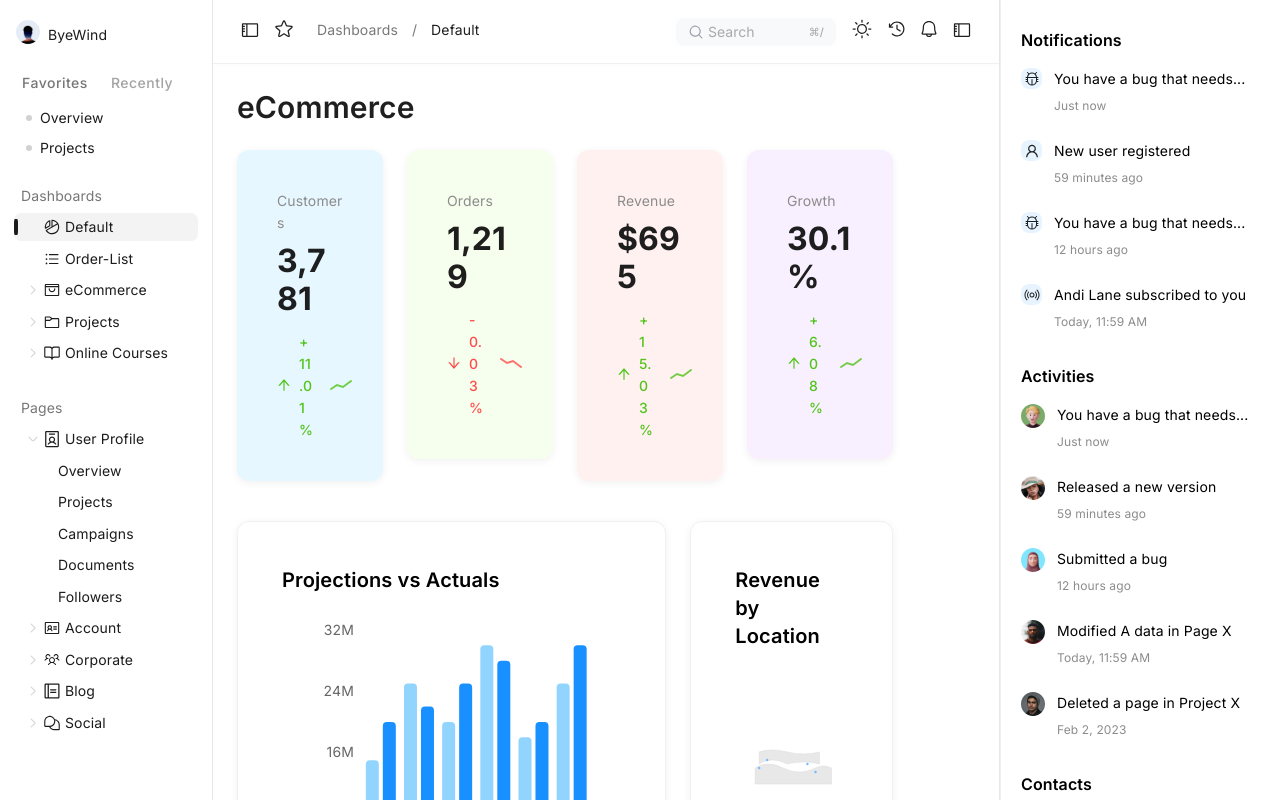
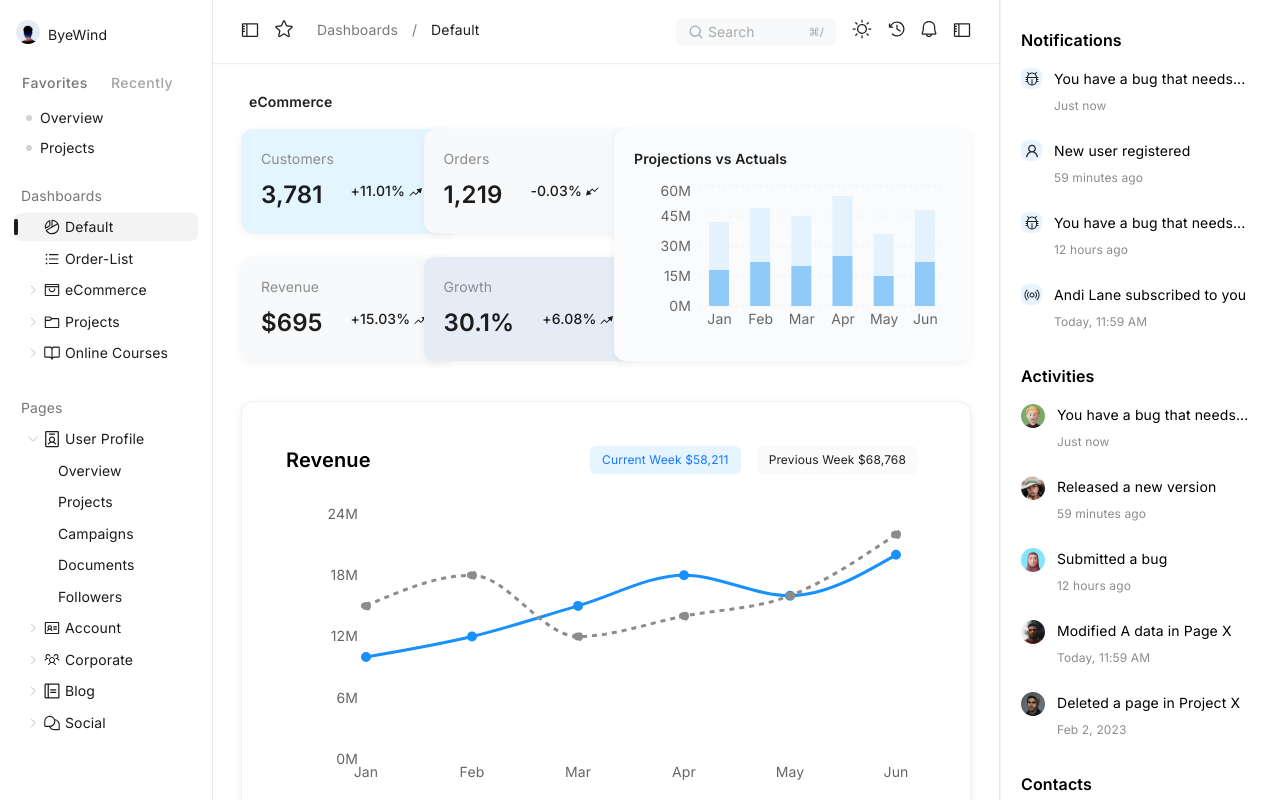
Before and after one commit to torredo786/Juspay-pixel-perfect-React-dashboard, a React (Vite) app in the folder pixel-perfect/: page / in a window 1280 px wide. Shown: the top 800 px of the page. Built offline with nearby package versions, Linux system fonts and the light colour scheme.

Commit message:
projection chart implementation

```diff
--- /dev/null
+++ b/package.json
@@ -0,0 +1,5 @@
+{
+  "dependencies": {
+    "recharts": "^3.2.1"
+  }
+}
--- /dev/null
+++ b/pixel-perfect/src/assets/DeclineIcon.jsx
@@ -0,0 +1,11 @@
+import React from 'react'
+
+const DeclineIcon = () => {
+  return (
+<svg width="13" height="9" viewBox="0 0 13 9" fill="none" xmlns="http://www.w3.org/2000/svg">
+<path fill-rule="evenodd" clip-rule="evenodd" d="M12.3463 0.639307C12.5455 0.830544 12.5519 1.14706 12.3607 1.34627L9.00069 4.84627C8.90641 4.94448 8.77615 5 8.64 5C8.50385 5 8.37359 4.94448 8.27931 4.84627L6.24 2.72199L3.82335 5.23933L5.54513 6.89223L0 8.5L1.38019 2.8939L3.10197 4.5468L5.87931 1.65373C5.97359 1.55552 6.10385 1.5 6.24 1.5C6.37615 1.5 6.50641 1.55552 6.60069 1.65373L8.64 3.77801L11.6393 0.653735C11.8305 0.454529 12.1471 0.44807 12.3463 0.639307Z" fill="currentcolor"/>
+</svg>
+  )
+}
+
+export default DeclineIcon
--- /dev/null
+++ b/pixel-perfect/src/assets/GrowthIcon.jsx
@@ -0,0 +1,11 @@
+import React from 'react'
+
+const GrowthIcon = () => {
+  return (
+<svg width="13" height="8" viewBox="0 0 13 8" fill="none" xmlns="http://www.w3.org/2000/svg">
+<path fill-rule="evenodd" clip-rule="evenodd" d="M7.45488 1.60777L13 0L11.6198 5.6061L9.89804 3.9532L7.12069 6.84627C7.02641 6.94448 6.89615 7 6.76 7C6.62385 7 6.49359 6.94448 6.39931 6.84627L4.36 4.72199L1.36069 7.84627C1.16946 8.04547 0.85294 8.05193 0.653735 7.86069C0.454529 7.66946 0.44807 7.35294 0.639307 7.15373L3.99931 3.65373C4.09359 3.55552 4.22385 3.5 4.36 3.5C4.49615 3.5 4.62641 3.55552 4.72069 3.65373L6.76 5.77801L9.17665 3.26067L7.45488 1.60777Z" fill="currentcolor"/>
+</svg>
+  )
+}
+
+export default GrowthIcon
--- /dev/null
+++ b/pixel-perfect/src/components/Charts/ProjectionsChart.css
@@ -0,0 +1,12 @@
+.chart-card {
+  background: #f9fbfd;        /* light background */
+  border-radius: 12px;
+  padding: 16px;
+}
+
+.chart-title {
+  margin-bottom: 12px;
+  font-size: 14px;
+  font-weight: 600;
+  color: #1f1f1f;
+}
--- a/pixel-perfect/src/components/Charts/ProjectionsChart.jsx
+++ b/pixel-perfect/src/components/Charts/ProjectionsChart.jsx
@@ -1,84 +1,43 @@
-import React from 'react';
-import { Card, Typography } from 'antd';
-import { BarChart, Bar, XAxis, YAxis, ResponsiveContainer, Tooltip } from 'recharts';
-import { useTheme } from '../../App';
+import React from "react";
+import {
+  BarChart,
+  Bar,
+  XAxis,
+  YAxis,
+  CartesianGrid,
+  Tooltip,
+  ResponsiveContainer,
+} from "recharts";
+import "./ProjectionsChart.css";
 
-const { Title } = Typography;
+const data = [
+  { month: "Jan", actual: 18, projection: 24 },
+  { month: "Feb", actual: 22, projection: 27 },
+  { month: "Mar", actual: 20, projection: 25 },
+  { month: "Apr", actual: 25, projection: 30 },
+  { month: "May", actual: 15, projection: 21 },
+  { month: "Jun", actual: 22, projection: 26 },
+];
 
 const ProjectionsChart = () => {
-  const { isDarkMode } = useTheme();
-
-  const data = [
-    { month: 'Jan', projections: 15, actuals: 20 },
-    { month: 'Feb', projections: 25, actuals: 22 },
-    { month: 'Mar', projections: 20, actuals: 25 },
-    { month: 'Apr', projections: 30, actuals: 28 },
-    { month: 'May', projections: 18, actuals: 20 },
-    { month: 'Jun', projections: 25, actuals: 30 },
-  ];
-
-  const CustomTooltip = ({ active, payload, label }) => {
-    if (active && payload && payload.length) {
   return (
-        <div className={`custom-tooltip ${isDarkMode ? 'dark' : 'light'}`}>
-          <p className="tooltip-label">{`${label}`}</p>
-          {payload.map((entry, index) => (
-            <p key={index} style={{ color: entry.color }}>
-              {`${entry.dataKey}: ${entry.value}M`}
-            </p>
-          ))}
-        </div>
-      );
-    }
-    return null;
-  };
-
-  return (
-    <Card
-      className="chart-card"
-      style={{
-        background: isDarkMode ? '#1f1f1f' : '#ffffff',
-        border: isDarkMode ? '1px solid #434343' : '1px solid #f0f0f0'
-      }}
-    >
-      <div className="chart-header">
-        <Title level={4} style={{ margin: 0, color: isDarkMode ? '#ffffff' : '#000000' }}>
-          Projections vs Actuals
-        </Title>
-      </div>
-
-      <div style={{ width: '100%', height: 300 }}>
-        <ResponsiveContainer>
-          <BarChart data={data} margin={{ top: 20, right: 30, left: 20, bottom: 5 }}>
-            <XAxis
-              dataKey="month"
+    <div className="chart-card">
+      <h4 className="chart-title">Projections vs Actuals</h4>
+      <ResponsiveContainer width="100%" height={160}>
+        <BarChart data={data} barGap={0} barSize={20}>
+          <CartesianGrid strokeDasharray="3 3" vertical={false} stroke="#f0f0f0" />
+          <XAxis dataKey="month" axisLine={false} tickLine={false} />
+          <YAxis
+            tickFormatter={(value) => `${value}M`}
             axisLine={false}
             tickLine={false}
-              tick={{ fontSize: 12, fill: isDarkMode ? '#8c8c8c' : '#666666' }}
           />
-            <YAxis
-              axisLine={false}
-              tickLine={false}
-              tick={{ fontSize: 12, fill: isDarkMode ? '#8c8c8c' : '#666666' }}
-              tickFormatter={(value) => `${value}M`}
-            />
-            <Tooltip content={<CustomTooltip />} />
-            <Bar
-              dataKey="projections"
-              fill="#91d5ff"
-              radius={[4, 4, 0, 0]}
-              name="Projections"
-            />
-            <Bar
-              dataKey="actuals"
-              fill="#1890ff"
-              radius={[4, 4, 0, 0]}
-              name="Actuals"
-            />
+          <Tooltip />
+          <Bar dataKey="actual" stackId="a" fill="#90caf9" />
+          <Bar dataKey="projection" stackId="a" fill="#e3f2fd" />
         </BarChart>
       </ResponsiveContainer>
     </div>
-    </Card>
   );
 };
 
--- a/pixel-perfect/src/components/MainContent/MainContent.css
+++ b/pixel-perfect/src/components/MainContent/MainContent.css
@@ -1,23 +1,31 @@
 .main-content {
   flex: 1;
-  padding: 24px;
-  max-width: calc(100vw - 256px - 320px);
+  padding: 28px;
   overflow-x: hidden;
 }
 
 .content-header {
-  margin-bottom: 24px;
+  margin-bottom: 1.2rem;
 }
 
 .page-title {
-  margin: 0 !important;
   font-weight: 600;
-  font-size: 28px;
+  font-style: Semi Bold;
+  font-size: 14px;
+  line-height: 20px;
+  letter-spacing: 0%;
+  padding: 4px 8px;
+
 }
 
 .metrics-grid {
-  margin-bottom: 24px;
+  width: 100%;
+  display: flex;
 }
+
+
+
+
 
 .charts-section {
   width: 100%;
@@ -44,3 +52,9 @@
     font-size: 24px;
   }
 }
+
+/* remove default Card body padding */
+.metric-card .ant-card-body {
+  padding: 0 !important;
+
+}
--- a/pixel-perfect/src/components/MainContent/MainContent.jsx
+++ b/pixel-perfect/src/components/MainContent/MainContent.jsx
@@ -5,70 +5,82 @@ import ProjectionsChart from '../Charts/ProjectionsChart';
 import RevenueChart from '../Charts/RevenueChart';
 import WorldMapChart from '../Charts/WorldMapChart';
 import './MainContent.css';
+import { useTheme } from '../../App';
+
 
 const { Title } = Typography;
 
 const MainContent = () => {
+  const { isDarkMode } = useTheme();
+
   const metricsData = [
     {
       title: 'Customers',
       value: '3,781',
       change: '+11.01%',
       isPositive: true,
-      bgColor: '#e6f7ff',
+      bgColor: isDarkMode ? "#E3F5FF" : '#E3F5FF',
+      txtcolor: isDarkMode ? "" : '#1C1C1C',
     },
     {
       title: 'Orders',
       value: '1,219',
       change: '-0.03%',
       isPositive: false,
-      bgColor: '#f6ffed',
+      bgColor: isDarkMode ? "#FFFFFF0D" : '#F7F9FB',
+      txtcolor: isDarkMode ? "#FFFFFF" : '#1C1C1C',
+
     },
     {
       title: 'Revenue',
       value: '$695',
       change: '+15.03%',
       isPositive: true,
-      bgColor: '#fff1f0',
+      bgColor: isDarkMode ? "#FFFFFF0D" : '#F7F9FB',
+      txtcolor: isDarkMode ? "#FFFFFF" : '#1C1C1C',
+
     },
     {
       title: 'Growth',
       value: '30.1%',
       change: '+6.08%',
       isPositive: true,
-      bgColor: '#f9f0ff',
+      bgColor: isDarkMode ? "#E5ECF6" : '#E5ECF6',
+      txtcolor: isDarkMode ? "" : '#1C1C1C',
+
     },
   ];
+
+
 
   return (
     <div className="main-content">
       <div className="content-header fade-in-up">
-        <Title level={2} className="page-title">eCommerce</Title>
+        <span className="page-title">eCommerce</span>
       </div>
 
       <div className="metrics-grid">
-        <Row gutter={[24, 24]}>
+  <Row gutter={[16, 16]} align="top">
+    {/* Left: Metric cards grid */}
+    <Col flex="1">
+      <Row gutter={[8, 8]}>
         {metricsData.map((metric, index) => (
-            <Col xs={24} sm={12} lg={6} key={index}>
+          <Col xs={12} key={index}>
             <MetricCard {...metric} />
           </Col>
         ))}
       </Row>
+    </Col>
+
+    {/* Right: Projection chart */}
+    <Col flex="1">
+      <ProjectionsChart />
+    </Col>
+  </Row>
 </div>
 
+
       <div className="charts-section">
-        <Row gutter={[24, 24]}>
-          <Col xs={24} lg={16}>
-            <div className="chart-container fade-in-up">
-              <ProjectionsChart />
-            </div>
-          </Col>
-          <Col xs={24} lg={8}>
-            <div className="chart-container fade-in-up">
-              <WorldMapChart />
-            </div>
-          </Col>
-        </Row>
 
         <Row gutter={[24, 24]} style={{ marginTop: 24 }}>
           <Col xs={24}>
--- a/pixel-perfect/src/components/MetricCard/MetricCard.css
+++ b/pixel-perfect/src/components/MetricCard/MetricCard.css
@@ -3,10 +3,12 @@
   border: none !important;
   transition: all 0.3s ease !important;
   cursor: pointer;
+  width: 212px;
 }
 
 .light-metric-card {
   box-shadow: 0 2px 8px rgba(0, 0, 0, 0.06) !important;
+  color: #1C1C1C !important;
 }
 
 .dark-metric-card {
@@ -36,10 +38,13 @@
 }
 
 .metric-value {
-  font-size: 32px !important;
-  font-weight: 700 !important;
-  margin: 0 !important;
-  line-height: 1.2 !important;
+  font-family: Inter;
+  font-weight: 600;
+  font-style: Semi Bold;
+  font-size: 24px;
+  line-height: 36px;
+  letter-spacing: 0%;
+
 }
 
 .metric-change {
@@ -61,7 +66,7 @@
 .change-text {
   font-size: 14px;
   font-weight: 500;
-  margin: 0;
+  margin-right: 4px;
 }
 
 .change-text.positive {
@@ -82,3 +87,8 @@
     font-size: 28px !important;
   }
 }
+
+.growth-container {
+  display: flex;
+  gap: 28px;
+}
--- a/pixel-perfect/src/components/MetricCard/MetricCard.jsx
+++ b/pixel-perfect/src/components/MetricCard/MetricCard.jsx
@@ -3,60 +3,37 @@ import { Card, Typography, Space } from 'antd';
 import { ArrowUpOutlined, ArrowDownOutlined } from '@ant-design/icons';
 import { useTheme } from '../../App';
 import './MetricCard.css';
+import GrowthIcon from '../../assets/GrowthIcon';
+import DeclineIcon from '../../assets/DeclineIcon';
+
 
 const { Title, Text } = Typography;
 
-const MetricCard = ({ title, value, change, isPositive, bgColor }) => {
+const MetricCard = ({ title, value, change, isPositive, bgColor, txtcolor }) => {
   const { isDarkMode } = useTheme();
 
   return (
     <Card
-      className={`metric-card hover-scale ${isDarkMode ? 'dark-metric-card' : 'light-metric-card'}`}
-      style={{
-        background: isDarkMode
-          ? 'rgba(255, 255, 255, 0.02)'
-          : bgColor || '#ffffff'
-      }}
-      bodyStyle={{ padding: '20px' }}
+      className="metric-card light-metric-card"
+      style={{ backgroundColor: bgColor }}
     >
-      <div className="metric-content">
-        <Text className="metric-title">{title}</Text>
-        <Title level={3} className="metric-value">
-          {value}
-        </Title>
-        <Space align="center" className="metric-change">
-          {isPositive ? (
-            <ArrowUpOutlined className="change-icon positive" />
-          ) : (
-            <ArrowDownOutlined className="change-icon negative" />
-          )}
-          <Text className={`change-text ${isPositive ? 'positive' : 'negative'}`}>
-            {change}
-          </Text>
-          <div className="trend-sparkline">
+      <div className="metric-content" >
+        <p className="metric-title">{title}</p>
+        <div className='growth-container'>
+          <span className="metric-value" style={{color: txtcolor}}>{value}</span>
+          <div className="metric-change" style={{color: txtcolor}}>
+            <span className={`change-text`} style={{color: txtcolor}}>
+              {change}
+            </span>
             {isPositive ? (
-              <svg width="24" height="12" viewBox="0 0 24 12">
-                <path
-                  d="M2 10 L8 6 L14 8 L22 2"
-                  stroke={isPositive ? '#52c41a' : '#ff4d4f'}
-                  strokeWidth="2"
-                  fill="none"
-                  strokeLinecap="round"
-                />
-              </svg>
+              <GrowthIcon />
             ) : (
-              <svg width="24" height="12" viewBox="0 0 24 12">
-                <path
-                  d="M2 2 L8 6 L14 4 L22 10"
-                  stroke={isPositive ? '#52c41a' : '#ff4d4f'}
-                  strokeWidth="2"
-                  fill="none"
-                  strokeLinecap="round"
-                />
-              </svg>
+              <DeclineIcon />
             )}
+
           </div>
-        </Space>
+        </div>
+
       </div>
     </Card>
   );
```
Also changed, not shown: 1 other file (tests, documents, lock files or other folders). Lines whose indentation alone changed are shown as unchanged.
